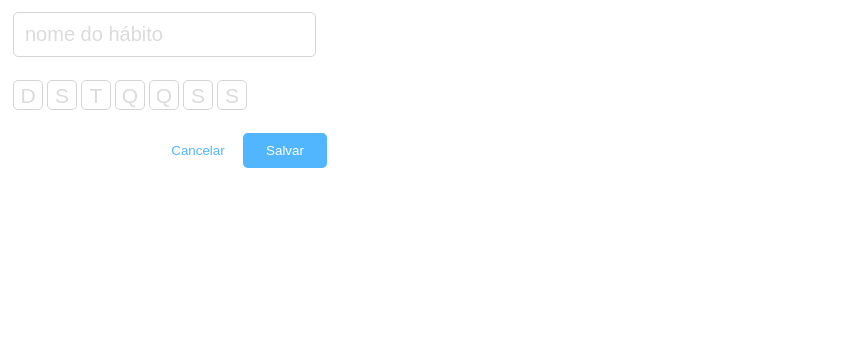
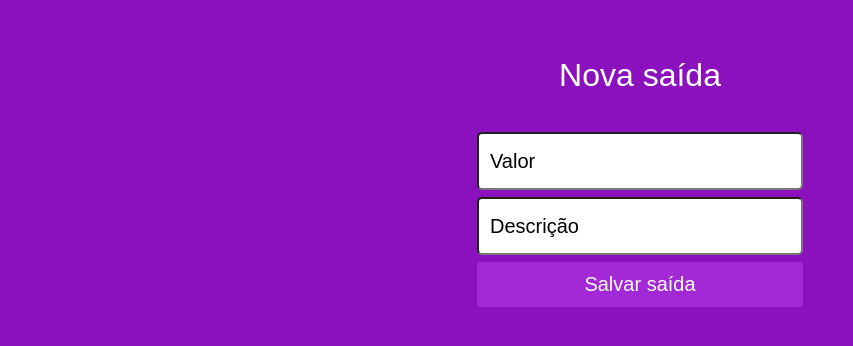
Before and after one commit to pipas2309/projeto13-mywallet-front, a React (Create React App) app: page /nova-movimentacao in a window 1280 px wide. Shown: the top 346 px of the page, without its empty margins (0-853 px from the left). Built offline with nearby package versions, Linux system fonts and the light colour scheme; a web font is replaced by a local one.

Commit message:
fix some bugs

```diff
--- a/src/components/EntradaSaida/index.js
+++ b/src/components/EntradaSaida/index.js
@@ -1,89 +1,94 @@
 //Libs
+import { useNavigate } from "react-router-dom";
+import { useContext, useState } from "react";
+import { ThreeDots } from "react-loader-spinner";
 import axios from "axios";
-import { useState } from "react";
-import { ThreeDots } from "react-loader-spinner";
 
 //Media and CSS
-import { Days, Habits, Buttons } from "./style";
+import { Button, Container, Input, Title } from "./style";
 
-export default function HabitoNovo( {setCriar, config, troca, setTroca} ) {
+//Contexts
+import UserContext from "../../contexts/UserContext";
 
-    const [name, setName] = useState('');
-    const [lista, setLista] = useState([]);
+
+export default function EntradaSaida() {
+    //const URL_API_POST_TRANSACTION = 'https://my-wallet-backend-p13.herokuapp.com/auth/sign-in';
+    const URL_API_POST_TRANSACTION = 'http://localhost:5000/account/transactions';
+
+    //VARIAVEIS DE CONTEXTO
+    const { user, novaEntrada } = useContext(UserContext);
+
+    let type = '';
+
+    if(novaEntrada === 'plus') {
+        type = 'entrada';
+    } else {
+        type = 'saída';
+    }
+
+    //VARIAVEIS DE ESTADO
+    const [amount, setAmount] = useState('');
+    const [description, setDescription] = useState('');
     const [carregando, setCarregando] = useState(false);
 
-    function seleciona(e) {
-        if(lista.includes(e)) {
-            for(let i = 0; i < lista.length; i++) {
-                if(lista[i] === e) {
-                    lista.splice(i, 1);
+    //FUNÇÕES
+    const navigate = useNavigate();
+
+    //FUNCÇÃO QUANDO DER 'SUBMIT' NO FORMULÁRIO
+    async function logar (e) {
+        e.preventDefault();
+        let usuario = {
+            amount,
+            description
+        };
+
+        if(novaEntrada === 'minus') {
+            usuario = {...usuario, amount: Number(-amount)}
+        }
+        try {
+            const config = {
+                headers: {
+                    "Authorization": `Bearer ${user.token}`
                 }
             }
-            setLista([...lista])
-        } else {
-            setLista([...lista, e])
+            const promise = await axios.post(URL_API_POST_TRANSACTION, usuario, config);
+
+            navigate('/conta');
+        } catch (error) {
+            alert(error.response.data)
+            setCarregando(false);
+            navigate('/conta');
         }
-    }
+    };
 
-    function salvar() {
-        setCarregando(true);
-        const URL_NOVO_HABITO = 'https://mock-api.bootcamp.respondeai.com.br/api/v2/trackit/habits';
-        const novoHabito = {
-            name,
-            days: lista.sort((a,b) => a-b)
-        }
-        const promise = axios.post(URL_NOVO_HABITO, novoHabito, config);
-        promise.then(() => {
-            setCriar(false);
-            setTroca(!troca);
-        });
-        promise.catch(() => {
-            setCarregando(false)
-            console.log('deu xablau')
-        });
-    }
 
+    //RENDER
     return (
-        <>
-            <Habits>
-                {carregando ?
+        <Container>
+            <Title>Nova {type}</Title>
+            <form onSubmit={(e) => {
+                logar(e);
+                setCarregando(true)
+                }}>
+
+                {carregando ? //Ternário para Botão
                 <>
-                    <input disabled type='text' placeholder="nome do hábito" onChange={(e) => setName(e.target.value)} value={name} />
-                    <Days select={false}>
-                        <div onClick={() => seleciona(0)} className={lista.includes(0) ? 'check' : ''} ><p>D</p></div>
-                        <div onClick={() => seleciona(1)} className={lista.includes(1) ? 'check' : ''} ><p>S</p></div>
-                        <div onClick={() => seleciona(2)} className={lista.includes(2) ? 'check' : ''} ><p>T</p></div>
-                        <div onClick={() => seleciona(3)} className={lista.includes(3) ? 'check' : ''} ><p>Q</p></div>
-                        <div onClick={() => seleciona(4)} className={lista.includes(4) ? 'check' : ''} ><p>Q</p></div>
-                        <div onClick={() => seleciona(5)} className={lista.includes(5) ? 'check' : ''} ><p>S</p></div>
-                        <div onClick={() => seleciona(6)} className={lista.includes(6) ? 'check' : ''} ><p>S</p></div>
-                    </Days>
-                    <Buttons>
-                        <button disabled onClick={() => setCriar(false)} ><ThreeDots color="#126BA5" height={80} width={80} /></button>
-                        <button disabled onClick={salvar} ><ThreeDots color="#FFF" height={80} width={80} /></button>
-                    </Buttons>
+                    <Input type='number' onChange={(e) => setAmount(e.target.value)} value={amount} placeholder="Valor" disabled />
+                    <Input type='text' onChange={(e) => setDescription(e.target.value)} value={description} placeholder="Descrição" disabled />
+                    <Button disabled type="submit">
+                        <ThreeDots color="#FFF" height={80} width={80} />
+                    </Button>
                 </>
+
                 :
                 <>
-                    <input type='text' placeholder="nome do hábito" onChange={(e) => setName(e.target.value)} value={name} />
-                    <Days select={false}>
-                        <div onClick={() => seleciona(0)} className={lista.includes(0) ? 'check' : ''} ><p>D</p></div>
-                        <div onClick={() => seleciona(1)} className={lista.includes(1) ? 'check' : ''} ><p>S</p></div>
-                        <div onClick={() => seleciona(2)} className={lista.includes(2) ? 'check' : ''} ><p>T</p></div>
-                        <div onClick={() => seleciona(3)} className={lista.includes(3) ? 'check' : ''} ><p>Q</p></div>
-                        <div onClick={() => seleciona(4)} className={lista.includes(4) ? 'check' : ''} ><p>Q</p></div>
-                        <div onClick={() => seleciona(5)} className={lista.includes(5) ? 'check' : ''} ><p>S</p></div>
-                        <div onClick={() => seleciona(6)} className={lista.includes(6) ? 'check' : ''} ><p>S</p></div>
-                    </Days>
-                    <Buttons>
-                        <button onClick={() => setCriar(false)} >Cancelar</button>
-                        <button onClick={salvar} >Salvar</button>
-                    </Buttons>
+                    <Input type='number' onChange={(e) => setAmount(e.target.value)} value={amount} placeholder="Valor" required />
+                    <Input type='text' onChange={(e) => setDescription(e.target.value)} value={description} placeholder="Descrição" required />
+                    <Button type="submit">Salvar {type}</Button>
                 </>
 
-                    }
-
-            </Habits>
-        </>
+                }
+            </form>
+        </Container>
     );
 }
--- a/src/components/EntradaSaida/style.js
+++ b/src/components/EntradaSaida/style.js
@@ -1,101 +1,78 @@
 import styled from "styled-components";
 
-const Habits = styled.div`
-    max-width: 340px;
-    height: 180px;
+const Container = styled.div`
+    width: 100%;
+    height: 100vh;
     display: flex;
     flex-direction: column;
-    justify-content: space-between;
-    align-items: flex-start;
-    margin-bottom: 10px;
-    padding: 12px 13px;
-    border-radius: 5px;
-    background-color: #fff;
+    justify-content: flex-start;
+    align-items: center;
+    background-color: #8C11BE;
+    padding-bottom: 150px;
+    padding-top: 50px;
 
-    input {
-        width: 303px;
-        height: 45px;
-        background-color: #fff;
-        border-radius: 5px;
-        border: 1px solid #d5d5d5;
-        padding-left: 11px;
-        color: #666666;
-        font-size: 20px;
 
-        &::placeholder {
-            color: #DBDBDB;
-        }
+    form {
+        width: 326px;
+        display: flex;
+        flex-direction: column;
+        margin-top: 32px;
+    }
+
+    p {
+        font-size: 14px;
+        line-height: 17px;
+        color: #fff;
+        text-decoration: underline;
+        text-align: center;
     }
 `;
 
-const Buttons = styled.div`
-    display: flex;
-    margin-left: auto;
-    button {
-        width: 84px;
-        height: 35px;
-        border-radius: 4.7px;
-        background-color: #fff;
-        color: #52B6FF;
-        border: none;
-        display: flex;
-        justify-content: center;
-        align-items: center;
-    }
+const Input = styled.input`
+    width: 100%;
+    height: 58px;
+    margin-bottom: 7px;
+    border-radius: 5px;
+    background-color: #fff;
+    padding-left: 11px;
+    font-size: 20px;
+    color: black;
 
-    button:nth-child(2) {
-        background-color: #52B6FF;
-        color: #fff;
-        margin-left: 3px;
-    }
-
-`;
-
-const Days = styled.div`
-    display: flex;
-    flex-direction: row;
-    justify-content: space-between;
-    align-items: center;
-
-    div {
-        width: 30px;
-        height: 30px;
-        background-color: ${props => props.select ? '#CFCFCF' : '#FFFFFF'};
-        display: flex;
-        justify-content: center;
-        align-items: center;
-        margin-right: 4px;
-        border: 1px solid #d5d5d5;
-        border-radius: 5px;
-    }
-
-    p {
-        font-size: 21px;
-        line-height: 25px;
-        color: ${props => props.select ? '#FFFFFF' : '#DBDBDB'};
-    }
-
-    div.check {
-        width: 30px;
-        height: 30px;
-        background-color: #CFCFCF;
-        display: flex;
-        justify-content: center;
-        align-items: center;
-        margin-right: 4px;
-        border: 1px solid #d5d5d5;
-        border-radius: 5px;
-    }
-
-    .check p {
-        font-size: 21px;
-        line-height: 25px;
-        color: #FFFFFF;
+    ::placeholder {
+        color: #000000;
     }
 `;
 
+const Button = styled.button`
+    width: 326px;
+    height: 45px;
+    margin-bottom: 25px;
+    color: #fff;
+    display: flex;
+    justify-content: center;
+    align-items: center;
+    font-size: 20px;
+    background-color: #A328D6;
+    border-radius: 4px;
+    border: none;
+    transition: 0.2s;
+
+    &:active {
+        font-size: 25px;
+        background-color: #A328D6;
+    }
+`;
+
+const Title = styled.h1`
+    font-size: 32px;
+    color: #FFF;
+    line-height: 50px;
+`;
+
+
 export {
-    Habits,
-    Buttons,
-    Days
-};
+    Input,
+    Button,
+    Title,
+    Container,
+}
--- a/src/components/Footer/style.js
+++ b/src/components/Footer/style.js
@@ -28,8 +28,10 @@ const SideButton = styled.div`
     background-color: #A328D6;
     border-radius: 5px;
     padding: 10px;
-    width: 155px;
-    height: 114px;
+    width: 40%;
+    height: 20%;
+    min-width: 155px;
+    min-height: 114px;
     display: flex;
     flex-direction: column;
     justify-content: space-around;
--- a/src/components/LocalStorage.js
+++ b/src/components/LocalStorage.js
@@ -3,7 +3,7 @@
 //Função também cria um local storage caso seja a primeira interação.
 //Caso não haja usuário retorna vazio e a função seja chamada, retorna vazio.
 export default function local(newLocal, newUser) {
-    if(newLocal) {
+    /*if(newLocal) {
         const serial = JSON.stringify(newUser);
         localStorage.setItem("user",serial);
         return;
@@ -12,6 +12,6 @@ export default function local(newLocal, newUser) {
     if(userS) {
         const user = JSON.parse(userS);
         return user;
-    }
+    }*/
     return null;
 }
--- a/src/components/Login/index.js
+++ b/src/components/Login/index.js
@@ -16,7 +16,8 @@ import local from "../LocalStorage";
 
 
 export default function Login() {
-    const URL_API_LOGIN = 'https://my-wallet-backend-p13.herokuapp.com/auth/sign-in';
+    //const URL_API_LOGIN = 'https://my-wallet-backend-p13.herokuapp.com/auth/sign-in';
+    const URL_API_LOGIN = 'http://localhost:5000/auth/sign-in';
 
     //VARIAVEIS DE CONTEXTO
     const { setUser } = useContext(UserContext);
@@ -26,8 +27,6 @@ export default function Login() {
     const [email, setEmail] = useState('');
     const [password, setPassword] = useState('');
     const [carregando, setCarregando] = useState(false);
-    const [pegaToken, setPegaToken] = useState(false);
-    const [usuario, setUsuario] = useState({});
 
     //FUNÇÕES
     const userLocal = local();
@@ -40,7 +39,7 @@ export default function Login() {
         }
         const promise = axios.post(URL_API_LOGIN,userLocal);
         promise.then((resp) => {
-            setToken(resp.data.token);
+            //setToken(resp.data.token);
             setUser(resp.data);
             navigate('/conta');
         })
@@ -52,23 +51,26 @@ export default function Login() {
     };
 
     //FUNCÇÃO QUANDO DER 'SUBMIT' NO FORMULÁRIO
-    function logar (e) {
+    async function logar (e) {
         e.preventDefault();
-        const xxx = {
+        const usuario = {
             email,
             password
         };
-        setUsuario(xxx)
-        setPegaToken(true); /*
-        const promise = await axios.post(URL_API_LOGIN, usuario);
 
-        const feito = promise.data
-        if(feito.token) {
-            setPegaToken(true);
+        try {
+            const promise = await axios.post(URL_API_LOGIN, usuario);
+
+            //local(true,usuario);
+            //setToken(promise.data.token);
+            setUser(promise.data);
+            navigate('/conta');
+        } catch (error) {
+            alert(error.response.data)
+            setCarregando(false)
         }
-        navigate('/conta');
-        setUser(feito)
 
+        /*
         promise.then((resp) => {
             navigate('/conta');
             local(true,usuario);
@@ -78,25 +80,9 @@ export default function Login() {
 
         })
         promise.catch((resp) => {
-            alert(resp.response.data.message)
-            setCarregando(false)
+
         })*/
     };
-
-    //final
-    useEffect(() => {
-        console.log('entrei no pega logo')
-
-        const promise = axios.post(URL_API_LOGIN, usuario);
-        promise.then((resp) => {
-            navigate('/conta');
-            local(true,usuario);
-
-            setUser(resp.data);
-            setToken(resp.data.token);
-
-        })
-    },[pegaToken])
 
 
     //RENDER
--- a/src/components/Transaction/style.js
+++ b/src/components/Transaction/style.js
@@ -1,46 +1,66 @@
 import styled from "styled-components";
 
-const Habits = styled.div`
-    max-width: 340px;
-    min-height: 94px;
+const Movimentation = styled.div`
+    max-width: 100%;
+    min-height: auto;
     display: flex;
     flex-direction: row;
     justify-content: space-between;
     align-items: center;
-    margin-bottom: 10px;
-    padding: 0 13px;
-    border-radius: 5px;
-    background-color: #fff;
+    margin: 10px 0;
+    padding: 0 12px 0 0px;
 
+    div {
+        display: flex;
+        margin-bottom: 0;
 
-`;
+    }
+`
 const Data = styled.p`
+    width: 50px;
+    display: flex;
+    justify-content: center;
+    align-items: center;
     font-size: 16px;
     line-height: 19px;
     color: #C6C6C6;
+    text-overflow: ellipsis;
+    overflow: hidden;
+    margin-right: 3px;
 `;
 
 const Description = styled.p`
     font-size: 16px;
+    max-width: 150px;
     line-height: 19px;
     color: #000000;
+    text-overflow: ellipsis;
+    overflow: hidden;
 `;
 
 const AmountP = styled.p`
     font-size: 16px;
     line-height: 19px;
+    max-width: 120px;
+    text-align: end;
     color: #03AC00;
+    text-overflow: ellipsis;
+    overflow: hidden;
 `;
 
 const AmountM = styled.p`
     font-size: 16px;
+    max-width: 120px;
     line-height: 19px;
+    text-align: end;
     color: #C70000;
+    text-overflow: ellipsis;
+    overflow: hidden;
 `;
 
 
 export {
-    Habits,
+    Movimentation,
     Data,
     Description,
     AmountP,
```
Also changed, not shown: src/components/Conta/index.js (+39 -53 lines), src/components/Conta/style.js (+9 -11 lines), src/components/Transaction/index.js (+17 -17 lines).
